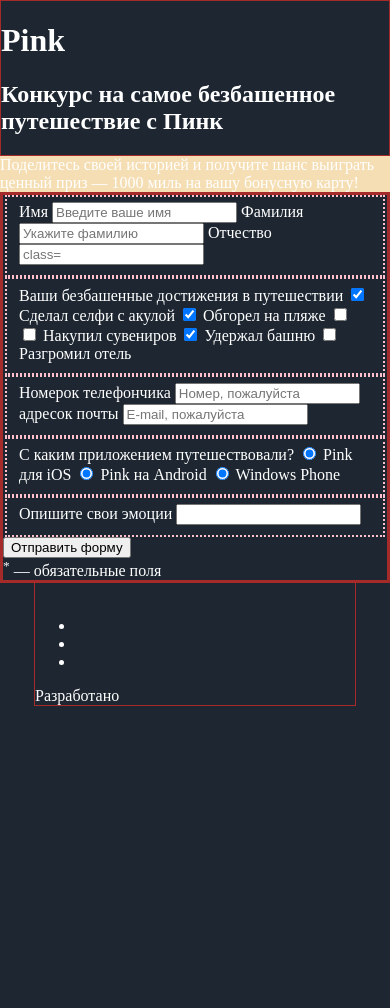
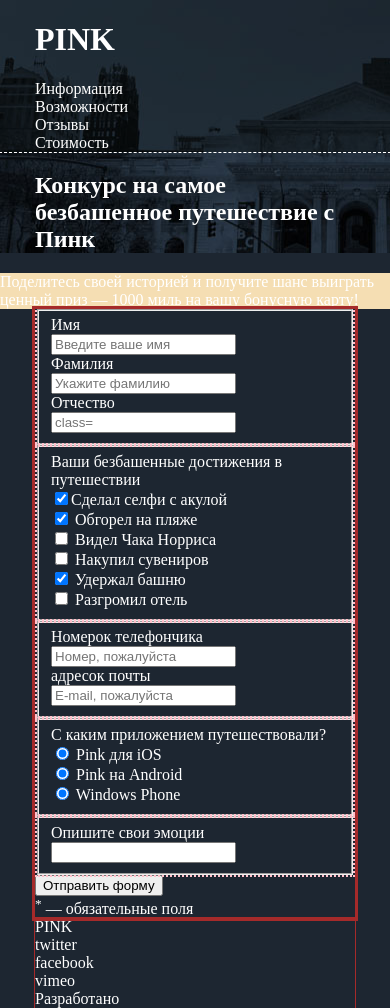
Before and after one commit to MashaTimmpa/35995-pink, a website: page form.html in a window 390 px wide. Before the commit the page ends 844 px from the top, so only its background shows below. Drawn offline with nearby package versions, Linux system fonts and the light colour scheme; files that its build step writes are made by us from their sources.

Commit message:
Добавлена адаптивная стека для формы ПИНК

```diff
--- a/form.html
+++ b/form.html
@@ -6,13 +6,22 @@
   <link rel="stylesheet" type="text/css" href="css/style.css">
 </head>
 <body>
-  <div class="main-screen">
-    <div class="main-screen__wrapper">
-      <header class="page-header">
-        <h1 class="page-header__title">Pink</h1>
-        <nav class="page-header__nav"></nav>
+<div class="main-index">
+      <header class="main-index__header">
+     <div class="container">
+       <h1 class="main-nav__name">PINK</h1>
+          <nav class="main-nav">
+          <ul class="main-nav__items">
+           <li class="main-nav__item">Информация</li>
+           <li class="main-nav__item">Возможности</li>
+           <li class="main-nav__item">Отзывы</li>
+           <li class="main-nav__item">Стоимость</li>
+         </ul>
+        </nav>
+      </div>
     </header>
-      <h2 class="main-screen__title">Конкурс на самое безбашенное путешествие с Пинк</h2>
+      <div class="main-index__title main-index__title--form container">
+         <h2> Конкурс на самое безбашенное путешествие с Пинк</h2>
     </div>
   </div>
 
@@ -21,62 +30,98 @@
       <p>Поделитесь своей историей и получите шанс выиграть ценный приз — 1000 миль на вашу бонусную карту! </p>
     </div>
   </div>
+
   <form class="competition-form">
     <fieldset class="competition-form__fieldset competition-form__fieldset--participant-info">
-      <label class="competition-form__label" for="name">Имя</label>
-      <input class="competition-form__input" type="text" id="name" name="name" placeholder="Введите ваше имя" requred>
-      <label class="competition-form__label" for="surname">Фамилия</label>
-      <input class="competition-form__input" type="text" id="surname" name="surname"placeholder="Укажите фамилию" required>
-      <label class="competition-form__label" for="patronimic">Отчество</label>
-      <input class="competition-form__input" type="text" id="patronimic" name="patronimic" placeholder="class="competition-form__input"Ну и отчество тоже" required>
+      <ul class="competition-form__item">
+        <li><label class="competition-form__label" for="name">Имя</label></li>
+        <li><input class="competition-form__input" type="text" id="name" name="name" placeholder="Введите ваше имя" requred></li>
+      </ul>
+      <ul>
+        <li><label class="competition-form__label" for="surname">Фамилия</label></li>
+        <li><input class="competition-form__input" type="text" id="surname" name="surname"placeholder="Укажите фамилию" required></li>
+      </ul>
+      <ul>
+        <li><label class="competition-form__label" for="patronimic">Отчество</label></li>
+        <li><input class="competition-form__input" type="text" id="patronimic" name="patronimic" placeholder="class="competition-form__input"Ну и отчество тоже" required></li>
+      </ul>
+
+
+
     </fieldset>
     <fieldset class="competition-form__fieldset competition-form__fieldset--achievments">
       <label class="competition-form__title">Ваши безбашенные достижения в путешествии</label>
-      <input class="competition-form__checkbox" id="checkbox-1" type="checkbox" checked>
-      <label class="competition-form__label ompetition-form__label--chekbox" for="checkbox-1">Сделал селфи с акулой</label>
-      <input class="competition-form__checkbox" id="checkbox-2" type="checkbox" checked>
-      <label class="competition-form__label ompetition-form__label--chekbox" for="checkbox-2">Обгорел на пляже</label>
-      <input class="competition-form__checkbox" id="checkbox-3" type="checkbox">
-      <label class="competition-form__label competition-form__label--chekbox" for="checkbox-3"Видел Чака Норриса</label>
-      <input class="competition-form__checkbox" id="checkbox-4" type="checkbox" >
-      <label class="competition-form__label competition-form__label--chekbox" for="checkbox-4">Накупил сувениров</label>
-      <input class="competition-form__checkbox" id="checkbox-5" type="checkbox" checked>
+        <ul>
+        <li><input class="competition-form__checkbox" id="checkbox-1" type="checkbox" checked></
+         <label class="competition-form__label ompetition-form__label--chekbox" for="checkbox-1">Сделал селфи с акулой</label></li>
+
+        <li><input class="competition-form__checkbox" id="checkbox-2" type="checkbox" checked>
+        <label class="competition-form__label ompetition-form__label--chekbox" for="checkbox-2">Обгорел на пляже</label></li>
+
+        <li><input class="competition-form__checkbox" id="checkbox-3" type="checkbox">
+       <label class="competition-form__label competition-form__label--chekbox" for="checkbox-3">Видел Чака Норриса</label></li>
+
+        <li><input class="competition-form__checkbox" id="checkbox-4" type="checkbox">
+        <label class="competition-form__label competition-form__label--chekbox" for="checkbox-4">Накупил сувениров</label></li>
+
+        <li><input class="competition-form__checkbox" id="checkbox-5" type="checkbox" checked>
         <label class="competition-form__label competition-form__label--chekbox" for="checkbox-5">Удержал башню</label>
-      <input class="competition-form__checkbox"  id="checkbox-6" type="checkbox">
+
+        <li><input class="competition-form__checkbox"  id="checkbox-6" type="checkbox">
         <label class="competition-form__label competition-form__label--chekbox" for="checkbox-6">Разгромил отель</label>
+      </ul>
+
     </fieldset>
     <fieldset class="competition-form__fieldset competition-form__fieldset--participant-contacts">
+    <ul>
+      <li>
         <label for="phone" class="competition-form__label__label">Номерок телефончика</label>
         <input type="number" id="phone" name="phone" class="competition-form__input" placeholder="Номер, пожалуйста" required>
+      </li>
+      <li>
         <label for="email" class="competition-form__label__label">адресок почты</label>
         <input type="number" id="email" name="email" class="competition-form__input" placeholder="E-mail, пожалуйста" required>
+      </li>
+      </ul>
     </fieldset>
     <fieldset class="competition-form__fieldset competition-form__fieldset--app">
       <label class="competition-form__title">
         С каким приложением путешествовали?</label>
+      <ul>
+      <li>
         <input class="competition-form__radio" id="radio-1" type="radio" checked>
         <label class="competition-form__label" for="radio-1">Pink для iOS</label>
+      </li>
+      <li>
         <input class="competition-form__radio" id="radio-2" type="radio" checked>
         <label class="competition-form__label" for="radio-2">Pink на Android</label>
+      </li>
+      <li>
         <input class="competition-form__radio" id="radio-3" type="radio" checked>
         <label class="competition-form__label" for="radio-3">Windows Phone</label>
+      </li>
+      </ul>
     </fieldset>
     <fieldset class="competition-form__fieldset competition-form__fieldset--emotions">
       <label class="competition-form__title">Опишите свои эмоции</label>
-      <input type="textarea" row="6" class="competition-form__input">
+      <input type="textarea" rows="6" class="competition-form__input">
     </fieldset>
+
     <input class="competition-form__submition" type="submit" value="Отправить форму" >
     <div class="competition-form__primechanie"><sup>*</sup> — обязательные поля</div>
   </form>
  <footer class="page-footer">
-    <div class="logo"><img src="" alt="">
+      <div class="page-footer__logo"><img src="" alt="">PINK</div>
+      <div class="page-footer__social-buttonons">
+        <ul class="page-footer__social-buttons-list">
+          <li class="page-footer__social-button page-footer__social-button--twitter">twitter</li>
+          <li class="page-footer__social-button page-footer__social-button--facebook">facebook</li>
+          <li class="page-footer__social-button page-footer__social-button--vimeo">vimeo</li>
+        </ul>
       </div>
-    <ul class="page-footer__social-buttons">
-      <li class="page-footer__social-button page-footer__social-button--twitter"></li>
-      <li class="page-footer__social-button page-footer__social-button--facebook"></li>
-      <li class="page-footer__social-button page-footer__social-button--vimeo"></li>
-    </ul>
-    <div class="page-footer__designe-by">Разработано</div>
+      <div class="page-footer__designe-by">
+        Разработано
+      </div>
     </footer>
 </body>
 </html>
--- a/less/competition-form.less
+++ b/less/competition-form.less
@@ -1,7 +1,110 @@
 .competition-form {
-	border: 3px solid #A52A2A;
+	outline: 3px solid #A52A2A;
+	outline: table;
+	.container;
 }
 
 .competition-form__fieldset {
-	border: 2px dotted #FFC0CB;
+	outline: 2px dotted #FFC0CB;
 }
+
+.competition-form__fieldset ul {
+	padding: 0;
+	margin: 0;
+	list-style: none;
+}
+
+
+ @media @tablet-widths {
+
+.competition-form__fieldset {
+	display: flex;
+	flex-wrap: wrap;
+	flex-direction: row;
+}
+
+
+
+.competition-form__fieldset ul {
+	padding: 0;
+	margin: 0;
+	width: 100%;
+}
+
+
+
+.competition-form__fieldset--participant-info li
+ {
+	width: 47%;
+		}
+}
+
+@media @tablet-widths {
+		.competition-form {
+			display: flex;
+			flex-wrap: wrap;
+			flex-direction: row;
+}
+
+		.competition-form__fieldset--achievments {
+		display: flex;
+		flex-wrap: wrap;
+}
+
+		.competition-form__fieldset--achievments ul {
+			display: flex;
+			flex-wrap: wrap;
+			/*margin: 20px;*/
+		}
+
+		.competition-form__fieldset--achievments li {
+			flex-basis: 30%;
+		}
+
+		.competition-form__fieldset--participant-info {
+			order: 0;
+			width: 100%;
+		}
+		.competition-form__fieldset--app {
+			order: 1;
+			width: 100%;
+		}
+
+		.competition-form__fieldset--participant-contacts {
+			order: 2;
+			width: 100%;
+
+		}
+
+		.competition-form__fieldset--achievments {
+			order: 3;
+			width: 100%;
+
+		}
+
+		.competition-form__fieldset--emotions {
+			order: 4;
+			width: 100%;
+
+		}
+
+		.competition-form__submition {
+			order: 5;
+		width: 100%;}
+
+		.competition-form__primechanie {
+			order: 6;
+			width: 100%;
+		}
+}
+
+@media @desktop-widths {
+		.competition-form__fieldset--participant-info {
+				width: 47.0%;
+
+		}
+
+		.competition-form__fieldset--app {
+				width: 47.0%;
+		}
+}
```
Lines whose indentation alone changed are shown as unchanged.
